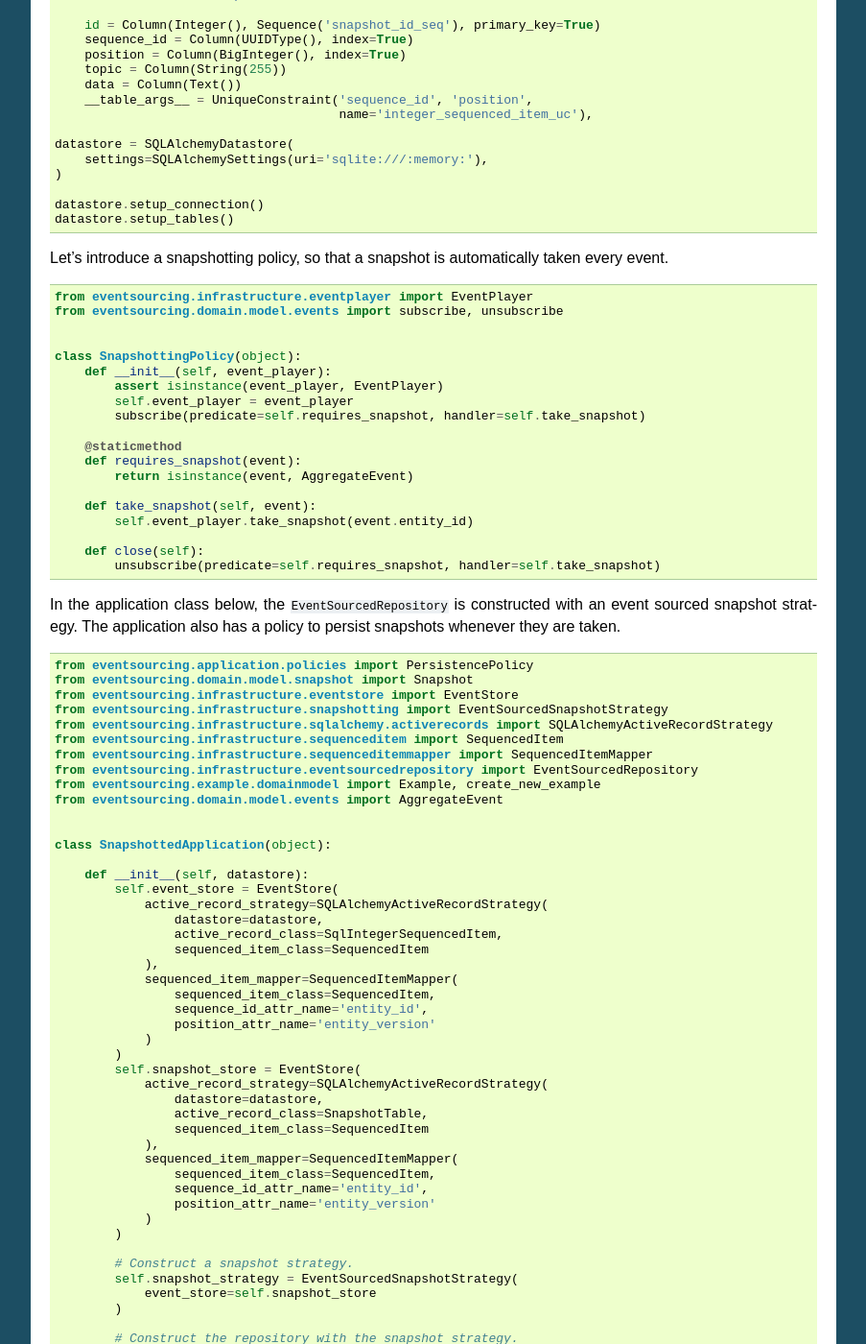
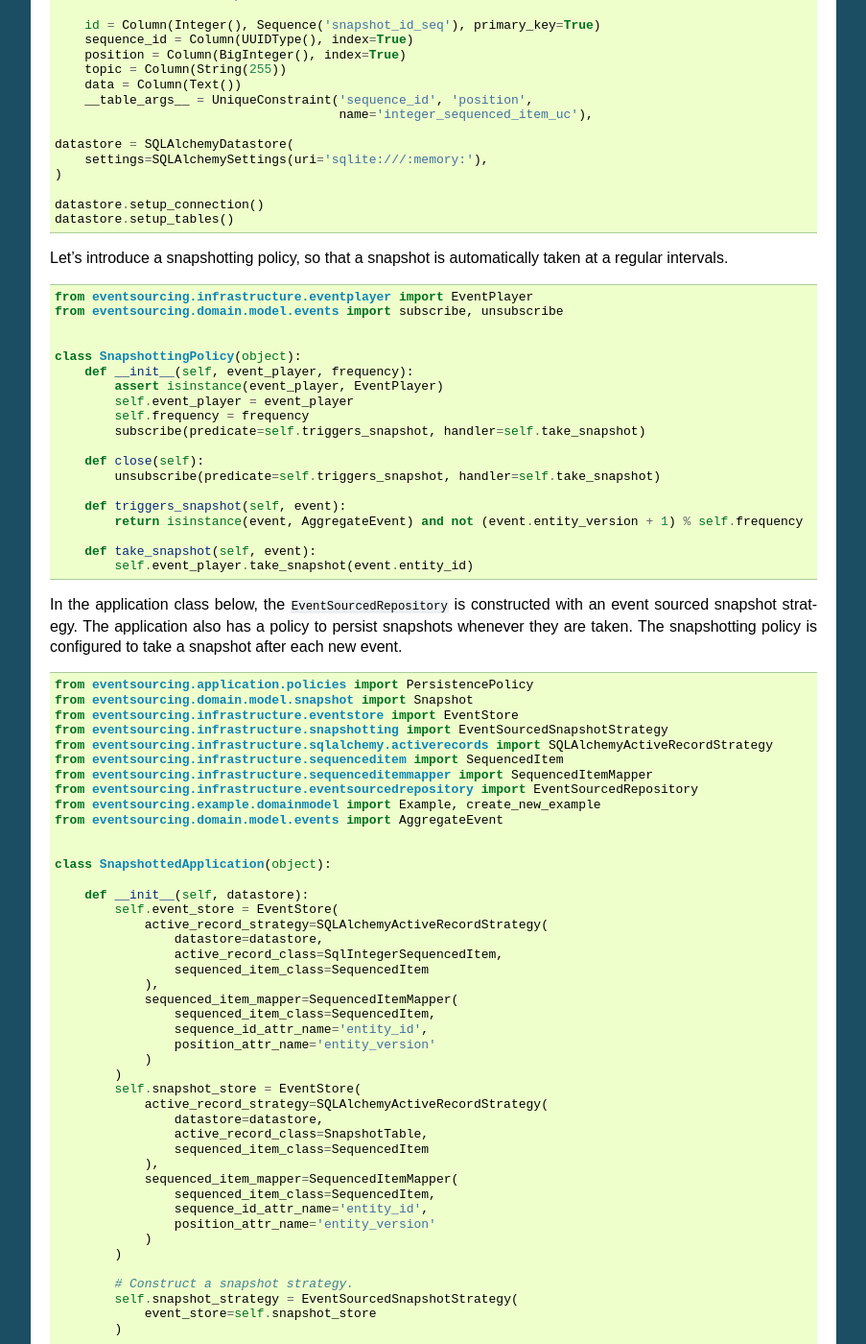
Before and after one commit to pyeventsourcing/eventsourcing, a Sphinx documentation site: the page built from docs/topics/user_guide/snapshotting.rst, in a window 1280 px wide and 1400 px high, scrolled down 309 px. Shown: the whole window at 96% size, without its empty margins (198-1101 px from the left). Built offline with Sphinx 7.4.7, drawn with Linux system fonts in a browser that asks for light colours; some of the changed text lies outside the part shown.

Commit message:
Fixed snapshotting example (was referring to 'every five events').

```diff
--- a/docs/topics/user_guide/snapshotting.rst
+++ b/docs/topics/user_guide/snapshotting.rst
@@ -35,7 +35,8 @@
     datastore.setup_tables()
 
 
-Let's introduce a snapshotting policy, so that a snapshot is automatically taken every event.
+Let's introduce a snapshotting policy, so that a snapshot is automatically
+taken at a regular intervals.
 
 .. code:: python
 
@@ -44,25 +45,27 @@
 
 
     class SnapshottingPolicy(object):
-        def __init__(self, event_player):
+        def __init__(self, event_player, frequency):
             assert isinstance(event_player, EventPlayer)
             self.event_player = event_player
-            subscribe(predicate=self.requires_snapshot, handler=self.take_snapshot)
+            self.frequency = frequency
+            subscribe(predicate=self.triggers_snapshot, handler=self.take_snapshot)
 
-        @staticmethod
-        def requires_snapshot(event):
-            return isinstance(event, AggregateEvent)
+        def close(self):
+            unsubscribe(predicate=self.triggers_snapshot, handler=self.take_snapshot)
+
+        def triggers_snapshot(self, event):
+            return isinstance(event, AggregateEvent) and not (event.entity_version + 1) % self.frequency
 
         def take_snapshot(self, event):
             self.event_player.take_snapshot(event.entity_id)
 
-        def close(self):
-            unsubscribe(predicate=self.requires_snapshot, handler=self.take_snapshot)
 
 
 In the application class below, the ``EventSourcedRepository`` is constructed with
 an event sourced snapshot strategy. The application also has a policy to persist
-snapshots whenever they are taken.
+snapshots whenever they are taken. The snapshotting policy is configured to take
+a snapshot after each new event.
 
 .. code:: python
 
@@ -117,9 +120,22 @@
                 mutator=Example.mutate,
                 snapshot_strategy=self.snapshot_strategy
             )
-            self.entity_persistence_policy = PersistencePolicy(self.event_store, event_type=AggregateEvent)
-            self.snapshot_persistence_policy = PersistencePolicy(self.snapshot_store, event_type=Snapshot)
-            self.snapshotting_policy = SnapshottingPolicy(self.example_repository.event_player)
+
+            # Construct the persistence policies.
+            self.entity_persistence_policy = PersistencePolicy(
+                event_store=self.event_store,
+                event_type=AggregateEvent
+            )
+            self.snapshot_persistence_policy = PersistencePolicy(
+                event_store=self.snapshot_store,
+                event_type=Snapshot
+            )
+
+            # Construct the snapshotting policy.
+            self.snapshotting_policy = SnapshottingPolicy(
+                event_player=self.example_repository.event_player,
+                frequency=1
+            )
 
         def create_new_example(self, foo):
             return create_new_example(foo=foo)
@@ -136,13 +152,18 @@
             self.close()
 
 
-Now snapshots of example entities will be taken every five events.
+Now snapshots of the example entity will be taken after every
+event it publishes, including after both its created and discarded
+events.
 
 .. code:: python
 
     with SnapshottedApplication(datastore) as app:
 
         entity = app.create_new_example(foo='bar1')
+
+        snapshot = app.snapshot_strategy.get_snapshot(entity.id)
+        assert snapshot.state['_foo'] == 'bar1'
 
         assert entity.id in app.example_repository
 
```
